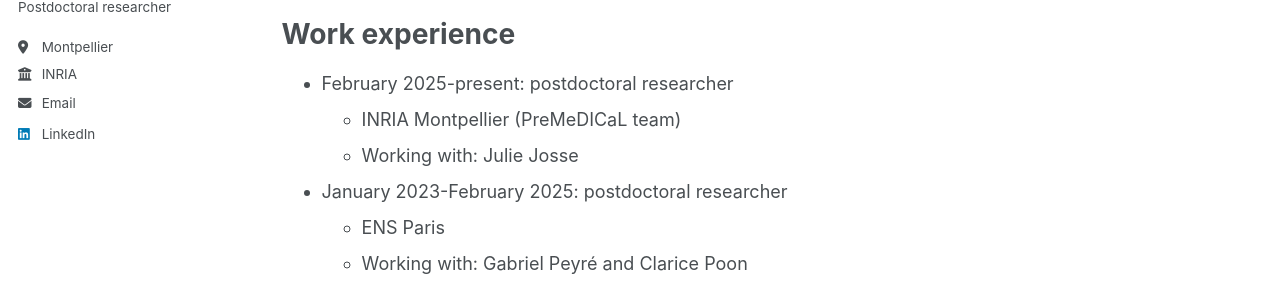
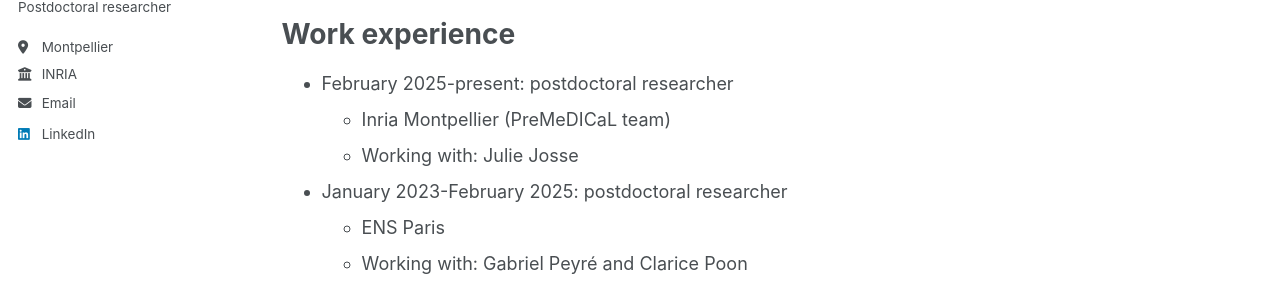
Before and after one commit to FranciscoAndrade90/FranciscoAndrade90.github.io, a Jekyll site: the page built from _pages/cv.md, in a window 1280 px wide and 1004 px high. Shown: the part 319-620 px from the top of the window. Built offline with Jekyll 4.4.1, drawn with Linux system fonts in a browser that asks for light colours.

Commit message:
Update cv.md

```diff
--- a/_pages/cv.md
+++ b/_pages/cv.md
@@ -18,7 +18,7 @@ Education
 Work experience
 ======
 * February 2025-present: postdoctoral researcher
-  * INRIA Montpellier (PreMeDICaL team)
+  * Inria Montpellier (PreMeDICaL team)
   * Working with: Julie Josse
 
 * January 2023-February 2025: postdoctoral researcher
```
